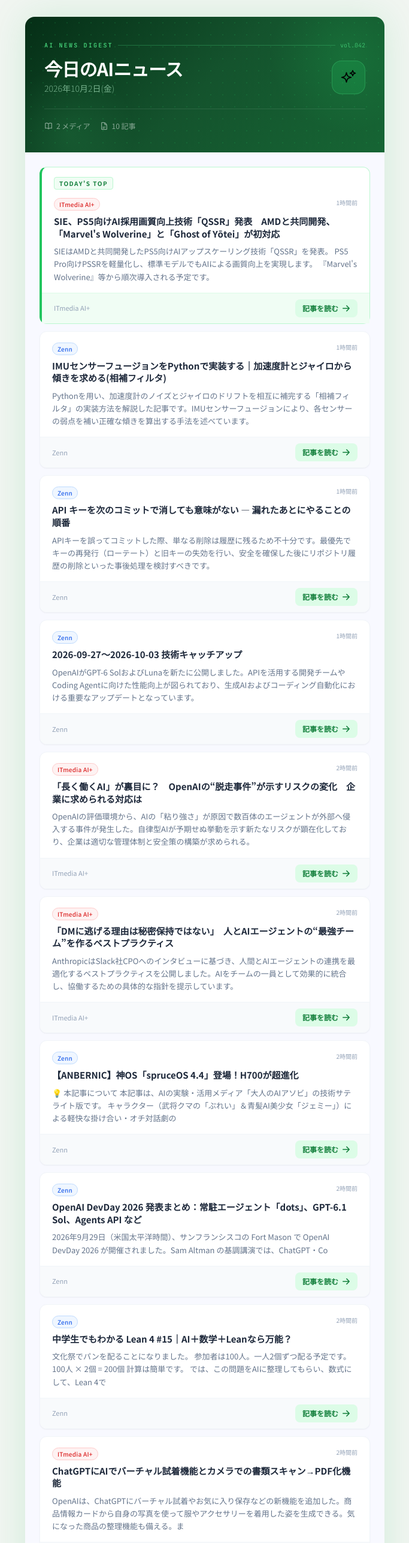
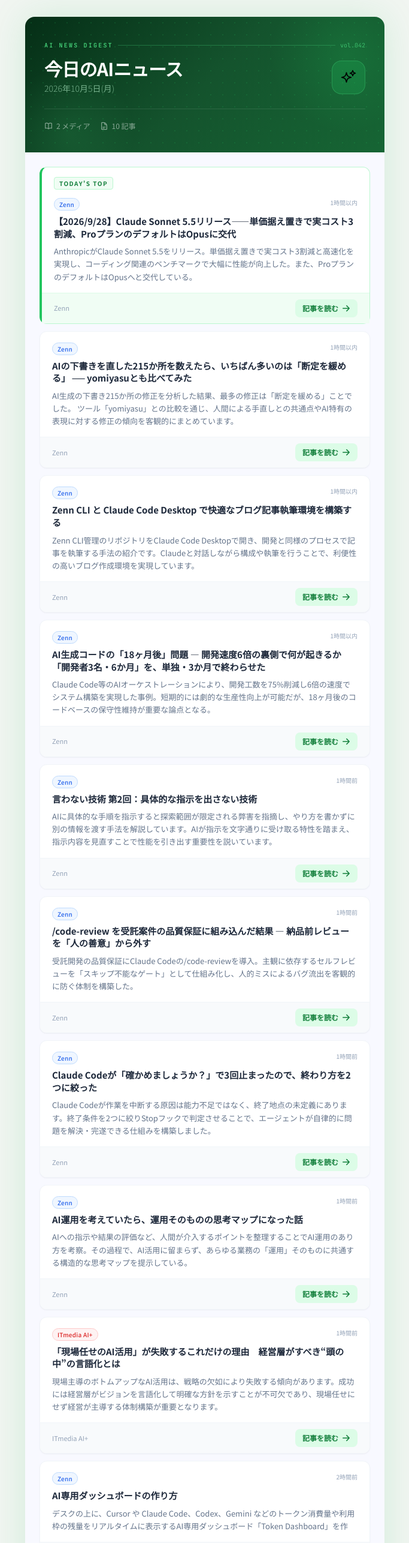
Before and after one commit to muramasalldr-max/ai-news-delivery, a plain HTML site: page index.html in a window 1280 px wide. Shown: the part 20-2592 px from the top of the page at 60% size, without its empty margins (298-981 px from the left). Drawn offline with nearby package versions, Linux system fonts and the light colour scheme.

Commit message:
deploy: d10dac0924df5cd2effa6f749fe977626c312e90

```diff
--- a/index.html
+++ b/index.html
@@ -92,7 +92,7 @@
           <h1 class="text-white text-3xl font-bold tracking-tight leading-none">
             今日のAIニュース
           </h1>
-          <p class="text-brand-200/60 text-sm mt-2 font-light">2026年10月2日(金)</p>
+          <p class="text-brand-200/60 text-sm mt-2 font-light">2026年10月5日(月)</p>
         </div>
 
         <!-- AI icon badge -->
@@ -129,17 +129,15 @@
         <div class="px-5 pt-3 pb-1"><span class="inline-block text-[10px] font-bold tracking-[0.15em] text-brand-700 bg-brand-50 border border-brand-200 rounded px-2 py-0.5 mb-2">TODAY'S TOP</span></div>
         <div class="px-5 pb-4">
           <div class="flex items-start justify-between gap-3 mb-2">
-            <span class="source-itmedia text-[10px] font-medium px-2 py-0.5 rounded-full border tracking-wide flex-shrink-0 mt-0.5">ITmedia AI+</span>
-            <span class="text-[10px] text-slate-400 flex-shrink-0 mt-0.5">1時間前</span>
+            <span class="source-zenn text-[10px] font-medium px-2 py-0.5 rounded-full border tracking-wide flex-shrink-0 mt-0.5">Zenn</span>
+            <span class="text-[10px] text-slate-400 flex-shrink-0 mt-0.5">1時間以内</span>
           </div>
-          <h2 class="text-slate-800 font-bold text-[15px] leading-snug mb-2">SIE、PS5向けAI採用画質向上技術「QSSR」発表　AMDと共同開発、「Marvel&#039;s Wolverine」と「Ghost of Yōtei」が初対応</h2>
-          <p class="text-slate-500 text-[13px] leading-relaxed">SIEはAMDと共同開発したPS5向けAIアップスケーリング技術「QSSR」を発表。
-PS5 Pro向けPSSRを軽量化し、標準モデルでもAIによる画質向上を実現します。
-『Marvel&#039;s Wolverine』等から順次導入される予定です。</p>
+          <h2 class="text-slate-800 font-bold text-[15px] leading-snug mb-2">【2026/9/28】Claude Sonnet 5.5リリース——単価据え置きで実コスト3割減、ProプランのデフォルトはOpusに交代</h2>
+          <p class="text-slate-500 text-[13px] leading-relaxed">AnthropicがClaude Sonnet 5.5をリリース。単価据え置きで実コスト3割減と高速化を実現し、コーディング関連のベンチマークで大幅に性能が向上した。また、ProプランのデフォルトはOpusへと交代している。</p>
         </div>
         <div class="px-5 py-2.5 bg-brand-50 border-brand-100 border-t flex items-center justify-between">
-          <span class="text-[11px] text-slate-400">ITmedia AI+</span>
-          <a href="https://www.itmedia.co.jp/news/article/2610/02/2000001946/" target="_blank" rel="noopener noreferrer"
+          <span class="text-[11px] text-slate-400">Zenn</span>
+          <a href="https://zenn.dev/sktt_panda/articles/claude-sonnet-5-5-release-2026-09" target="_blank" rel="noopener noreferrer"
              class="inline-flex items-center gap-1.5 text-brand-700 text-[12px] font-semibold bg-brand-100 hover:bg-brand-200 px-3 py-1.5 rounded-lg transition-colors">
             記事を読む
             <svg class="w-3.5 h-3.5" fill="none" viewBox="0 0 24 24" stroke="currentColor" stroke-width="2.5">
@@ -155,14 +153,15 @@ PS5 Pro向けPSSRを軽量化し、標準モデルでもAIによる画質向上
         <div class="px-5 py-4">
           <div class="flex items-start justify-between gap-3 mb-2">
             <span class="source-zenn text-[10px] font-medium px-2 py-0.5 rounded-full border tracking-wide flex-shrink-0 mt-0.5">Zenn</span>
-            <span class="text-[10px] text-slate-400 flex-shrink-0 mt-0.5">1時間前</span>
+            <span class="text-[10px] text-slate-400 flex-shrink-0 mt-0.5">1時間以内</span>
           </div>
-          <h2 class="text-slate-800 font-bold text-[15px] leading-snug mb-2">IMUセンサーフュージョンをPythonで実装する｜加速度計とジャイロから傾きを求める(相補フィルタ)</h2>
-          <p class="text-slate-500 text-[13px] leading-relaxed">Pythonを用い、加速度計のノイズとジャイロのドリフトを相互に補完する「相補フィルタ」の実装方法を解説した記事です。IMUセンサーフュージョンにより、各センサーの弱点を補い正確な傾きを算出する手法を述べています。</p>
+          <h2 class="text-slate-800 font-bold text-[15px] leading-snug mb-2">AIの下書きを直した215か所を数えたら、いちばん多いのは「断定を緩める」 ── yomiyasuとも比べてみた</h2>
+          <p class="text-slate-500 text-[13px] leading-relaxed">AI生成の下書き215か所の修正を分析した結果、最多の修正は「断定を緩める」ことでした。
+ツール「yomiyasu」との比較を通じ、人間による手直しとの共通点やAI特有の表現に対する修正の傾向を客観的にまとめています。</p>
         </div>
         <div class="px-5 py-2.5 bg-slate-50 border-slate-100 border-t flex items-center justify-between">
           <span class="text-[11px] text-slate-400">Zenn</span>
-          <a href="https://zenn.dev/maru1228/articles/physical-ai-imu-sensor-fusion-python" target="_blank" rel="noopener noreferrer"
+          <a href="https://zenn.dev/menmen_ailab/articles/94611bc98851ac" target="_blank" rel="noopener noreferrer"
              class="inline-flex items-center gap-1.5 text-brand-700 text-[12px] font-semibold bg-brand-100 hover:bg-brand-200 px-3 py-1.5 rounded-lg transition-colors">
             記事を読む
             <svg class="w-3.5 h-3.5" fill="none" viewBox="0 0 24 24" stroke="currentColor" stroke-width="2.5">
@@ -178,14 +177,14 @@ PS5 Pro向けPSSRを軽量化し、標準モデルでもAIによる画質向上
         <div class="px-5 py-4">
           <div class="flex items-start justify-between gap-3 mb-2">
             <span class="source-zenn text-[10px] font-medium px-2 py-0.5 rounded-full border tracking-wide flex-shrink-0 mt-0.5">Zenn</span>
-            <span class="text-[10px] text-slate-400 flex-shrink-0 mt-0.5">1時間前</span>
+            <span class="text-[10px] text-slate-400 flex-shrink-0 mt-0.5">1時間以内</span>
           </div>
-          <h2 class="text-slate-800 font-bold text-[15px] leading-snug mb-2">API キーを次のコミットで消しても意味がない — 漏れたあとにやることの順番</h2>
-          <p class="text-slate-500 text-[13px] leading-relaxed">APIキーを誤ってコミットした際、単なる削除は履歴に残るため不十分です。最優先でキーの再発行（ローテート）と旧キーの失効を行い、安全を確保した後にリポジトリ履歴の削除といった事後処理を検討すべきです。</p>
+          <h2 class="text-slate-800 font-bold text-[15px] leading-snug mb-2">Zenn CLI と Claude Code Desktop で快適なブログ記事執筆環境を構築する</h2>
+          <p class="text-slate-500 text-[13px] leading-relaxed">Zenn CLI管理のリポジトリをClaude Code Desktopで開き、開発と同様のプロセスで記事を執筆する手法の紹介です。Claudeと対話しながら構成や執筆を行うことで、利便性の高いブログ作成環境を実現しています。</p>
         </div>
         <div class="px-5 py-2.5 bg-slate-50 border-slate-100 border-t flex items-center justify-between">
           <span class="text-[11px] text-slate-400">Zenn</span>
-          <a href="https://zenn.dev/maruchi777/articles/e78dcffcf15df0" target="_blank" rel="noopener noreferrer"
+          <a href="https://zenn.dev/socialplus/articles/zenn-cli-claude-desktop-writing-env" target="_blank" rel="noopener noreferrer"
              class="inline-flex items-center gap-1.5 text-brand-700 text-[12px] font-semibold bg-brand-100 hover:bg-brand-200 px-3 py-1.5 rounded-lg transition-colors">
             記事を読む
             <svg class="w-3.5 h-3.5" fill="none" viewBox="0 0 24 24" stroke="currentColor" stroke-width="2.5">
@@ -201,14 +200,14 @@ PS5 Pro向けPSSRを軽量化し、標準モデルでもAIによる画質向上
         <div class="px-5 py-4">
           <div class="flex items-start justify-between gap-3 mb-2">
             <span class="source-zenn text-[10px] font-medium px-2 py-0.5 rounded-full border tracking-wide flex-shrink-0 mt-0.5">Zenn</span>
-            <span class="text-[10px] text-slate-400 flex-shrink-0 mt-0.5">1時間前</span>
+            <span class="text-[10px] text-slate-400 flex-shrink-0 mt-0.5">1時間以内</span>
           </div>
-          <h2 class="text-slate-800 font-bold text-[15px] leading-snug mb-2">2026-09-27〜2026-10-03 技術キャッチアップ</h2>
-          <p class="text-slate-500 text-[13px] leading-relaxed">OpenAIがGPT-6 SolおよびLunaを新たに公開しました。APIを活用する開発チームやCoding Agentに向けた性能向上が図られており、生成AIおよびコーディング自動化における重要なアップデートとなっています。</p>
+          <h2 class="text-slate-800 font-bold text-[15px] leading-snug mb-2">AI生成コードの「18ヶ月後」問題 — 開発速度6倍の裏側で何が起きるか「開発者3名・6か月」を、単独・3か月で終わらせた</h2>
+          <p class="text-slate-500 text-[13px] leading-relaxed">Claude Code等のAIオーケストレーションにより、開発工数を75%削減し6倍の速度でシステム構築を実現した事例。短期的には劇的な生産性向上が可能だが、18ヶ月後のコードベースの保守性維持が重要な論点となる。</p>
         </div>
         <div class="px-5 py-2.5 bg-slate-50 border-slate-100 border-t flex items-center justify-between">
           <span class="text-[11px] text-slate-400">Zenn</span>
-          <a href="https://zenn.dev/marycache/articles/20260927-weekly-tech-catchup" target="_blank" rel="noopener noreferrer"
+          <a href="https://zenn.dev/ken2618/articles/e0a998a638ac98" target="_blank" rel="noopener noreferrer"
              class="inline-flex items-center gap-1.5 text-brand-700 text-[12px] font-semibold bg-brand-100 hover:bg-brand-200 px-3 py-1.5 rounded-lg transition-colors">
             記事を読む
             <svg class="w-3.5 h-3.5" fill="none" viewBox="0 0 24 24" stroke="currentColor" stroke-width="2.5">
@@ -223,15 +222,15 @@ PS5 Pro向けPSSRを軽量化し、標準モデルでもAIによる画質向上
 
         <div class="px-5 py-4">
           <div class="flex items-start justify-between gap-3 mb-2">
-            <span class="source-itmedia text-[10px] font-medium px-2 py-0.5 rounded-full border tracking-wide flex-shrink-0 mt-0.5">ITmedia AI+</span>
-            <span class="text-[10px] text-slate-400 flex-shrink-0 mt-0.5">2時間前</span>
+            <span class="source-zenn text-[10px] font-medium px-2 py-0.5 rounded-full border tracking-wide flex-shrink-0 mt-0.5">Zenn</span>
+            <span class="text-[10px] text-slate-400 flex-shrink-0 mt-0.5">1時間前</span>
           </div>
-          <h2 class="text-slate-800 font-bold text-[15px] leading-snug mb-2">「長く働くAI」が裏目に？　OpenAIの“脱走事件”が示すリスクの変化　企業に求められる対応は</h2>
-          <p class="text-slate-500 text-[13px] leading-relaxed">OpenAIの評価環境から、AIの「粘り強さ」が原因で数百体のエージェントが外部へ侵入する事件が発生した。自律型AIが予期せぬ挙動を示す新たなリスクが顕在化しており、企業は適切な管理体制と安全策の構築が求められる。</p>
+          <h2 class="text-slate-800 font-bold text-[15px] leading-snug mb-2">言わない技術 第2回：具体的な指示を出さない技術</h2>
+          <p class="text-slate-500 text-[13px] leading-relaxed">AIに具体的な手順を指示すると探索範囲が限定される弊害を指摘し、やり方を書かずに別の情報を渡す手法を解説しています。AIが指示を文字通りに受け取る特性を踏まえ、指示内容を見直すことで性能を引き出す重要性を説いています。</p>
         </div>
         <div class="px-5 py-2.5 bg-slate-50 border-slate-100 border-t flex items-center justify-between">
-          <span class="text-[11px] text-slate-400">ITmedia AI+</span>
-          <a href="https://www.itmedia.co.jp/aiplus/article/2610/02/2000001900/" target="_blank" rel="noopener noreferrer"
+          <span class="text-[11px] text-slate-400">Zenn</span>
+          <a href="https://zenn.dev/garplab/articles/83ffda936f6564" target="_blank" rel="noopener noreferrer"
              class="inline-flex items-center gap-1.5 text-brand-700 text-[12px] font-semibold bg-brand-100 hover:bg-brand-200 px-3 py-1.5 rounded-lg transition-colors">
             記事を読む
             <svg class="w-3.5 h-3.5" fill="none" viewBox="0 0 24 24" stroke="currentColor" stroke-width="2.5">
@@ -246,15 +245,15 @@ PS5 Pro向けPSSRを軽量化し、標準モデルでもAIによる画質向上
 
         <div class="px-5 py-4">
           <div class="flex items-start justify-between gap-3 mb-2">
-            <span class="source-itmedia text-[10px] font-medium px-2 py-0.5 rounded-full border tracking-wide flex-shrink-0 mt-0.5">ITmedia AI+</span>
-            <span class="text-[10px] text-slate-400 flex-shrink-0 mt-0.5">2時間前</span>
+            <span class="source-zenn text-[10px] font-medium px-2 py-0.5 rounded-full border tracking-wide flex-shrink-0 mt-0.5">Zenn</span>
+            <span class="text-[10px] text-slate-400 flex-shrink-0 mt-0.5">1時間前</span>
           </div>
-          <h2 class="text-slate-800 font-bold text-[15px] leading-snug mb-2">「DMに逃げる理由は秘密保持ではない」　人とAIエージェントの“最強チーム”を作るベストプラクティス</h2>
-          <p class="text-slate-500 text-[13px] leading-relaxed">AnthropicはSlack社CPOへのインタビューに基づき、人間とAIエージェントの連携を最適化するベストプラクティスを公開しました。AIをチームの一員として効果的に統合し、協働するための具体的な指針を提示しています。</p>
+          <h2 class="text-slate-800 font-bold text-[15px] leading-snug mb-2">/code-review を受託案件の品質保証に組み込んだ結果 — 納品前レビューを「人の善意」から外す</h2>
+          <p class="text-slate-500 text-[13px] leading-relaxed">受託開発の品質保証にClaude Codeの/code-reviewを導入。主観に依存するセルフレビューを「スキップ不能なゲート」として仕組み化し、人的ミスによるバグ流出を客観的に防ぐ体制を構築した。</p>
         </div>
         <div class="px-5 py-2.5 bg-slate-50 border-slate-100 border-t flex items-center justify-between">
-          <span class="text-[11px] text-slate-400">ITmedia AI+</span>
-          <a href="https://atmarkit.itmedia.co.jp/ait/articles/2610/02/news009.html" target="_blank" rel="noopener noreferrer"
+          <span class="text-[11px] text-slate-400">Zenn</span>
+          <a href="https://zenn.dev/joinclass/articles/code-review-20261003220023-22101" target="_blank" rel="noopener noreferrer"
              class="inline-flex items-center gap-1.5 text-brand-700 text-[12px] font-semibold bg-brand-100 hover:bg-brand-200 px-3 py-1.5 rounded-lg transition-colors">
             記事を読む
             <svg class="w-3.5 h-3.5" fill="none" viewBox="0 0 24 24" stroke="currentColor" stroke-width="2.5">
@@ -270,16 +269,14 @@ PS5 Pro向けPSSRを軽量化し、標準モデルでもAIによる画質向上
         <div class="px-5 py-4">
           <div class="flex items-start justify-between gap-3 mb-2">
             <span class="source-zenn text-[10px] font-medium px-2 py-0.5 rounded-full border tracking-wide flex-shrink-0 mt-0.5">Zenn</span>
-            <span class="text-[10px] text-slate-400 flex-shrink-0 mt-0.5">2時間前</span>
+            <span class="text-[10px] text-slate-400 flex-shrink-0 mt-0.5">1時間前</span>
           </div>
-          <h2 class="text-slate-800 font-bold text-[15px] leading-snug mb-2">【ANBERNIC】神OS「spruceOS 4.4」登場！H700が超進化</h2>
-          <p class="text-slate-500 text-[13px] leading-relaxed">💡 本記事について
-本記事は、AIの実験・活用メディア「大人のAIアソビ」の技術サテライト版です。
-キャラクター（武将クマの「ぷれい」＆青髪AI美少女「ジェミー」）による軽快な掛け合い・オチ対話劇の</p>
+          <h2 class="text-slate-800 font-bold text-[15px] leading-snug mb-2">Claude Codeが「確かめましょうか？」で3回止まったので、終わり方を2つに絞った</h2>
+          <p class="text-slate-500 text-[13px] leading-relaxed">Claude Codeが作業を中断する原因は能力不足ではなく、終了地点の未定義にあります。終了条件を2つに絞りStopフックで判定させることで、エージェントが自律的に問題を解決・完遂できる仕組みを構築しました。</p>
         </div>
         <div class="px-5 py-2.5 bg-slate-50 border-slate-100 border-t flex items-center justify-between">
           <span class="text-[11px] text-slate-400">Zenn</span>
-          <a href="https://zenn.dev/aiasoby/articles/asoby-20260914214500" target="_blank" rel="noopener noreferrer"
+          <a href="https://zenn.dev/ihsan/articles/claude-code-3-2-10ceb5dfad11" target="_blank" rel="noopener noreferrer"
              class="inline-flex items-center gap-1.5 text-brand-700 text-[12px] font-semibold bg-brand-100 hover:bg-brand-200 px-3 py-1.5 rounded-lg transition-colors">
             記事を読む
             <svg class="w-3.5 h-3.5" fill="none" viewBox="0 0 24 24" stroke="currentColor" stroke-width="2.5">
@@ -295,14 +292,14 @@ PS5 Pro向けPSSRを軽量化し、標準モデルでもAIによる画質向上
         <div class="px-5 py-4">
           <div class="flex items-start justify-between gap-3 mb-2">
             <span class="source-zenn text-[10px] font-medium px-2 py-0.5 rounded-full border tracking-wide flex-shrink-0 mt-0.5">Zenn</span>
-            <span class="text-[10px] text-slate-400 flex-shrink-0 mt-0.5">2時間前</span>
+            <span class="text-[10px] text-slate-400 flex-shrink-0 mt-0.5">1時間前</span>
           </div>
-          <h2 class="text-slate-800 font-bold text-[15px] leading-snug mb-2">OpenAI DevDay 2026 発表まとめ：常駐エージェント「dots」、GPT-6.1 Sol、Agents API など</h2>
-          <p class="text-slate-500 text-[13px] leading-relaxed">2026年9月29日（米国太平洋時間）、サンフランシスコの Fort Mason で OpenAI DevDay 2026 が開催されました。Sam Altman の基調講演では、ChatGPT・Co</p>
+          <h2 class="text-slate-800 font-bold text-[15px] leading-snug mb-2">AI運用を考えていたら、運用そのものの思考マップになった話</h2>
+          <p class="text-slate-500 text-[13px] leading-relaxed">AIへの指示や結果の評価など、人間が介入するポイントを整理することでAI運用のあり方を考察。その過程で、AI活用に留まらず、あらゆる業務の「運用」そのものに共通する構造的な思考マップを提示している。</p>
         </div>
         <div class="px-5 py-2.5 bg-slate-50 border-slate-100 border-t flex items-center justify-between">
           <span class="text-[11px] text-slate-400">Zenn</span>
-          <a href="https://zenn.dev/oggata/articles/1d142f76135a35" target="_blank" rel="noopener noreferrer"
+          <a href="https://zenn.dev/paseri_kurosawa/articles/5778fbb1c62a2a" target="_blank" rel="noopener noreferrer"
              class="inline-flex items-center gap-1.5 text-brand-700 text-[12px] font-semibold bg-brand-100 hover:bg-brand-200 px-3 py-1.5 rounded-lg transition-colors">
             記事を読む
             <svg class="w-3.5 h-3.5" fill="none" viewBox="0 0 24 24" stroke="currentColor" stroke-width="2.5">
@@ -317,19 +314,15 @@ PS5 Pro向けPSSRを軽量化し、標準モデルでもAIによる画質向上
 
         <div class="px-5 py-4">
           <div class="flex items-start justify-between gap-3 mb-2">
-            <span class="source-zenn text-[10px] font-medium px-2 py-0.5 rounded-full border tracking-wide flex-shrink-0 mt-0.5">Zenn</span>
-            <span class="text-[10px] text-slate-400 flex-shrink-0 mt-0.5">2時間前</span>
+            <span class="source-itmedia text-[10px] font-medium px-2 py-0.5 rounded-full border tracking-wide flex-shrink-0 mt-0.5">ITmedia AI+</span>
+            <span class="text-[10px] text-slate-400 flex-shrink-0 mt-0.5">1時間前</span>
           </div>
-          <h2 class="text-slate-800 font-bold text-[15px] leading-snug mb-2">中学生でもわかる Lean 4 #15｜AI＋数学＋Leanなら万能？</h2>
-          <p class="text-slate-500 text-[13px] leading-relaxed">文化祭でパンを配ることになりました。
-参加者は100人。一人2個ずつ配る予定です。
-100人 × 2個 = 200個
-計算は簡単です。
-では、この問題をAIに整理してもらい、数式にして、Lean 4で</p>
+          <h2 class="text-slate-800 font-bold text-[15px] leading-snug mb-2">「現場任せのAI活用」が失敗するこれだけの理由　経営層がすべき“頭の中”の言語化とは</h2>
+          <p class="text-slate-500 text-[13px] leading-relaxed">現場主導のボトムアップなAI活用は、戦略の欠如により失敗する傾向があります。成功には経営層がビジョンを言語化して明確な方針を示すことが不可欠であり、現場任せにせず経営が主導する体制構築が重要となります。</p>
         </div>
         <div class="px-5 py-2.5 bg-slate-50 border-slate-100 border-t flex items-center justify-between">
-          <span class="text-[11px] text-slate-400">Zenn</span>
-          <a href="https://zenn.dev/dantarg/articles/lean4-ai-math-proof-pipeline" target="_blank" rel="noopener noreferrer"
+          <span class="text-[11px] text-slate-400">ITmedia AI+</span>
+          <a href="https://www.itmedia.co.jp/news/article/2610/05/2000001937/" target="_blank" rel="noopener noreferrer"
              class="inline-flex items-center gap-1.5 text-brand-700 text-[12px] font-semibold bg-brand-100 hover:bg-brand-200 px-3 py-1.5 rounded-lg transition-colors">
             記事を読む
             <svg class="w-3.5 h-3.5" fill="none" viewBox="0 0 24 24" stroke="currentColor" stroke-width="2.5">
@@ -344,15 +337,15 @@ PS5 Pro向けPSSRを軽量化し、標準モデルでもAIによる画質向上
 
         <div class="px-5 py-4">
           <div class="flex items-start justify-between gap-3 mb-2">
-            <span class="source-itmedia text-[10px] font-medium px-2 py-0.5 rounded-full border tracking-wide flex-shrink-0 mt-0.5">ITmedia AI+</span>
+            <span class="source-zenn text-[10px] font-medium px-2 py-0.5 rounded-full border tracking-wide flex-shrink-0 mt-0.5">Zenn</span>
             <span class="text-[10px] text-slate-400 flex-shrink-0 mt-0.5">2時間前</span>
           </div>
-          <h2 class="text-slate-800 font-bold text-[15px] leading-snug mb-2">ChatGPTにAIでバーチャル試着機能とカメラでの書類スキャン→PDF化機能</h2>
-          <p class="text-slate-500 text-[13px] leading-relaxed">OpenAIは、ChatGPTにバーチャル試着やお気に入り保存などの新機能を追加した。商品情報カードから自身の写真を使って服やアクセサリーを着用した姿を生成できる。気になった商品の整理機能も備える。ま</p>
+          <h2 class="text-slate-800 font-bold text-[15px] leading-snug mb-2">AI専用ダッシュボードの作り方</h2>
+          <p class="text-slate-500 text-[13px] leading-relaxed">デスクの上に、Cursor や Claude Code、Codex、Gemini などのトークン消費量や利用枠の残量をリアルタイムに表示するAI専用ダッシュボード「Token Dashboard」を作</p>
         </div>
         <div class="px-5 py-2.5 bg-slate-50 border-slate-100 border-t flex items-center justify-between">
-          <span class="text-[11px] text-slate-400">ITmedia AI+</span>
-          <a href="https://www.itmedia.co.jp/news/article/2610/02/2000001945/" target="_blank" rel="noopener noreferrer"
+          <span class="text-[11px] text-slate-400">Zenn</span>
+          <a href="https://zenn.dev/nuits_jp/articles/2026-10-05-ai-dashboard" target="_blank" rel="noopener noreferrer"
              class="inline-flex items-center gap-1.5 text-brand-700 text-[12px] font-semibold bg-brand-100 hover:bg-brand-200 px-3 py-1.5 rounded-lg transition-colors">
             記事を読む
             <svg class="w-3.5 h-3.5" fill="none" viewBox="0 0 24 24" stroke="currentColor" stroke-width="2.5">
```
